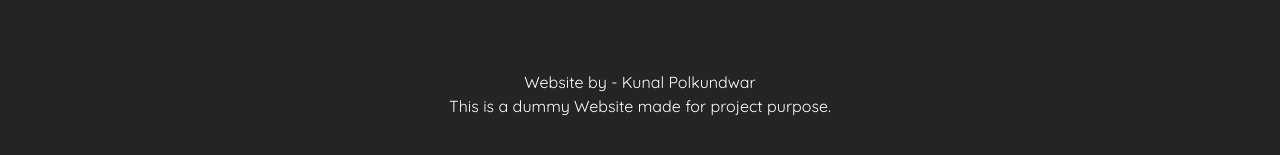
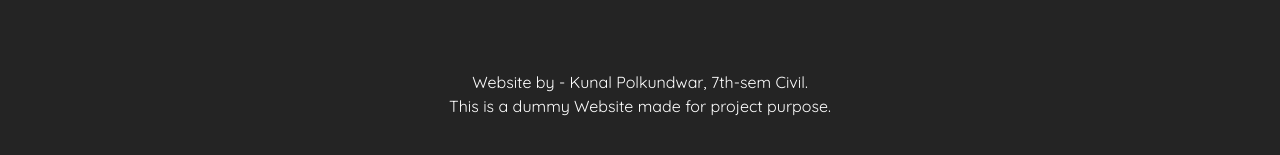
Before and after one commit to kp478/website-assignment, a plain HTML site: page index.html in a window 1280 px wide. Shown: the part 3201-3356 px from the top of the page. Drawn offline with Linux system fonts and the light colour scheme.

Commit message:
Update index.html

```diff
--- a/index.html
+++ b/index.html
@@ -219,7 +219,7 @@
                 </div>
             </div>
             <div class="product-collection">
-                <p class="footer">Website by - Kunal Polkundwar</p>
+                <p class="footer">Website by - Kunal Polkundwar, 7th-sem Civil.</p>
                 <p class="footer">This is a dummy Website made for project purpose.</p>
             </div>
         </div>
```
